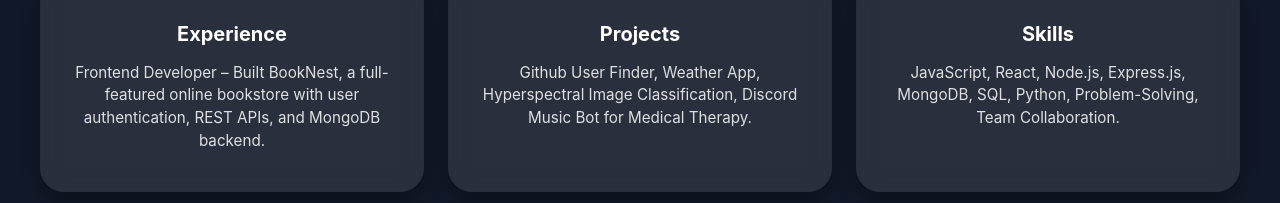
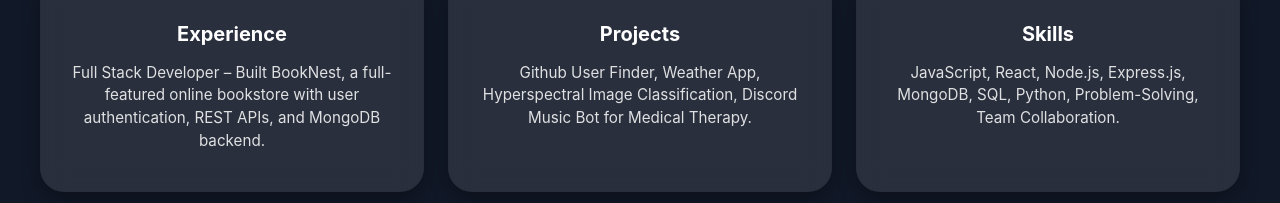
Before and after one commit to Maverick400x/portfolio, a React (Create React App) app: page / in a window 1280 px wide. Shown: the part 1054-1257 px from the top of the page. Built offline with nearby package versions, Linux system fonts and the light colour scheme.

Commit message:
Update Home.jsx

```diff
--- a/src/pages/Home.jsx
+++ b/src/pages/Home.jsx
@@ -24,7 +24,7 @@ export default function IntroPage() {
   const cards = [
     {
       title: "Experience",
-      desc: "Frontend Developer – Built BookNest, a full-featured online bookstore with user authentication, REST APIs, and MongoDB backend.",
+      desc: "Full Stack Developer – Built BookNest, a full-featured online bookstore with user authentication, REST APIs, and MongoDB backend.",
     },
     {
       title: "Projects",
```
